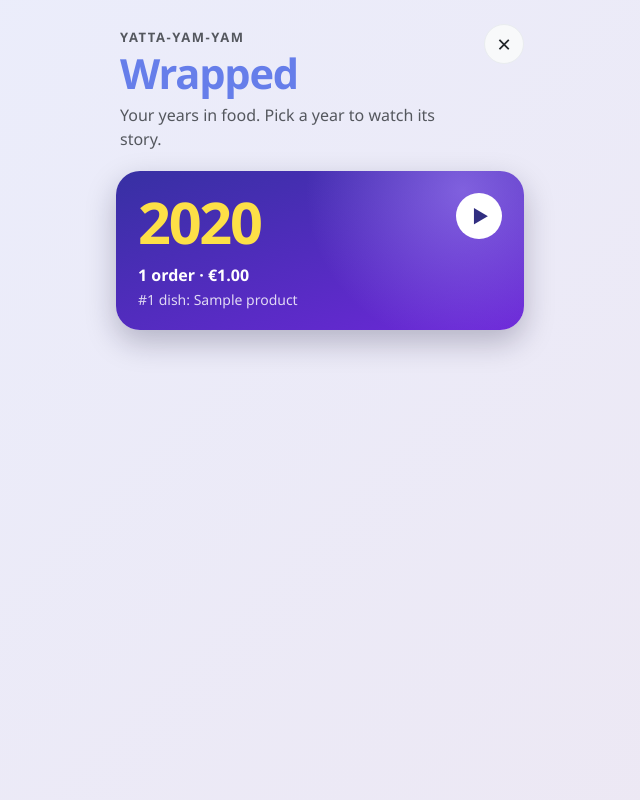
After one commit to Judgeman/Yatta-Yam-Yam, a Spring app: template src/main/resources/templates/wrapped-years.html in a window 1280 px wide. The commit adds this page. Shown: the whole page, without its empty margins (320-960 px from the left). Run offline with Thymeleaf, Linux system fonts and the light colour scheme; the template is opened without the code that fills it: most values are stand-ins (such as "Sample title", 1, 10 or a date in 2020); data that the repository does not hold is empty; some of the project's set-up classes (security, data sources, template engines, error pages and the like) are left out, and stand-ins take their place.

Commit message:
List all past years on /wrapped (1.12.0)
/wrapped is now an overview of all past years with orders, newest first:
one card per year with orders, total paid, the most popular dish and the
user's own orders and spending (WrappedService.getYearSummaries). A card
plays that year's story at /wrapped?year=YYYY. While no completed year
has orders yet, a card announces the running year for 1 January.

The running, a future, an invalid or a non-numeric year now leads back to
the overview instead of showing the past year or a 400 error. The story's
x and its last slide ("All years") lead to the overview; the overview's x
to the dashboard.

The January hint links straight to the past year's story and only shows
if that year has orders (one exists query, January only).

Co-Authored-By: Claude Opus 5.5 <noreply@anthropic.com>
Claude-Session: https://claude.ai/code/session_01Y8jVT8MZPaf3Q4CsTZQeG5

```diff
--- a/src/main/java/com/nameapp/repository/FoodOrderRepository.java
+++ b/src/main/java/com/nameapp/repository/FoodOrderRepository.java
@@ -22,6 +22,10 @@ public interface FoodOrderRepository extends JpaRepository<FoodOrder, Long> {
     List<FoodOrder> findByOrderDateBetweenAndStatusInOrderByOrderDateAscIdAsc(
             LocalDate from, LocalDate to, Collection<FoodOrder.OrderStatus> statuses);
 
+    // Wrapped: whether a year has orders in the given states (for the January hint)
+    boolean existsByOrderDateBetweenAndStatusIn(
+            LocalDate from, LocalDate to, Collection<FoodOrder.OrderStatus> statuses);
+
     // Wrapped: dates of all orders in the given states (to list the years with data)
     @Query("select distinct o.orderDate from FoodOrder o where o.status in :statuses")
     List<LocalDate> findOrderDatesByStatusIn(@Param("statuses") Collection<FoodOrder.OrderStatus> statuses);
--- a/src/main/resources/static/css/wrapped.css
+++ b/src/main/resources/static/css/wrapped.css
@@ -519,19 +519,116 @@
 .wr-btn-solid:hover { background: rgba(255, 255, 255, 0.88); color: #312e81; }
 .wr-btn[hidden] { display: none; }
 
-.wr-years {
-    margin-top: 10px;
-    font-size: 14px;
-    color: var(--wr-text-soft);
-}
-.wr-years a {
-    color: var(--wr-text);
-    font-weight: 700;
-    margin-left: 6px;
-}
 .wr-fine {
     margin: 8px 0 0;
     font-size: 12px;
     line-height: 1.4;
     color: rgba(255, 255, 255, 0.65);
 }
+
+/* ── Overview of all past years (/wrapped, wrapped-years.html) ──
+   The page itself follows the light/dark theme; each year is a card in a slide theme. */
+.wr-overview {
+    position: relative;
+    max-width: 440px;
+    margin: 0 auto;
+    padding: 28px 16px 40px;
+}
+.wr-overview-head {
+    padding: 0 52px 20px 4px;
+}
+.wr-overview-kicker {
+    font-size: 13px;
+    font-weight: 700;
+    letter-spacing: 0.12em;
+    text-transform: uppercase;
+    color: var(--bs-secondary-color);
+}
+.wr-overview-title {
+    font-size: 2.6rem;
+    font-weight: 900;
+    line-height: 1.05;
+    letter-spacing: -0.03em;
+    color: var(--yy-accent-text);
+    margin: 4px 0 8px;
+}
+.wr-overview-lead {
+    color: var(--bs-secondary-color);
+    margin: 0;
+}
+.wr-overview-close {
+    position: absolute;
+    top: 24px;
+    right: 16px;
+    width: 40px;
+    height: 40px;
+    display: flex;
+    align-items: center;
+    justify-content: center;
+    border-radius: 50%;
+    background: var(--yy-surface-muted);
+    border: 1px solid var(--yy-border-soft);
+    color: var(--bs-body-color);
+    font-size: 24px;
+    line-height: 1;
+    text-decoration: none;
+}
+.wr-overview-close:hover { color: var(--bs-body-color); background: var(--yy-border-soft); }
+
+.wr-year-card {
+    position: relative;
+    display: block;
+    margin-bottom: 14px;
+    padding: 22px 22px 20px;
+    border-radius: 24px;
+    background: var(--wr-rings), var(--wr-bg);
+    color: var(--wr-text);
+    text-decoration: none;
+    box-shadow: 0 12px 30px rgba(17, 12, 46, 0.25);
+    overflow: hidden;
+    transition: transform 0.2s, box-shadow 0.2s;
+}
+.wr-year-card:hover,
+.wr-year-card:focus-visible {
+    color: var(--wr-text);
+    transform: translateY(-2px);
+    box-shadow: 0 16px 36px rgba(17, 12, 46, 0.32);
+}
+.wr-year-card-year {
+    font-size: 3.6rem;
+    font-weight: 900;
+    line-height: 1;
+    letter-spacing: -0.04em;
+    color: var(--wr-accent);
+}
+.wr-year-card-facts {
+    margin-top: 12px;
+    font-weight: 700;
+}
+.wr-year-card-line {
+    margin-top: 2px;
+    font-size: 14px;
+    color: var(--wr-text-soft);
+    overflow-wrap: anywhere;
+}
+.wr-year-card-play {
+    position: absolute;
+    top: 22px;
+    right: 22px;
+    width: 46px;
+    height: 46px;
+    display: flex;
+    align-items: center;
+    justify-content: center;
+    border-radius: 50%;
+    background: #fff;
+    color: #312e81;
+    font-size: 18px;
+    padding-left: 3px;
+}
+.wr-year-card.is-empty {
+    cursor: default;
+}
+.wr-year-card.is-empty:hover {
+    transform: none;
+}
--- a/src/main/resources/templates/fragments/theme.html
+++ b/src/main/resources/templates/fragments/theme.html
@@ -11,12 +11,12 @@
     <link rel="stylesheet" th:href="@{/css/symbolics.css}"/>
     <script th:src="@{/js/theme.js}"></script>
     <!-- January only (wrappedYear from WrappedHintAdvice), for logged-in users, not on
-         /wrapped itself: a small hint at the bottom right linking to the year-end review.
-         A <template> is allowed in <head>; wrapped-hint.js places it in <body>. -->
-    <th:block th:if="${wrappedYear != null and user != null and wrapped == null}">
+         the Wrapped pages themselves: a small hint at the bottom right linking to the
+         past year's review. A <template> is allowed in <head>; wrapped-hint.js places it in <body>. -->
+    <th:block th:if="${wrappedYear != null and user != null and hideWrappedHint == null}">
         <template id="yy-wrapped-hint">
             <div class="wrapped-hint" th:data-year="${wrappedYear}">
-                <a th:href="@{/wrapped}" class="wrapped-hint-link"
+                <a th:href="@{/wrapped(year=${wrappedYear})}" class="wrapped-hint-link"
                    th:title="'Your ' + ${wrappedYear} + ' Wrapped'">
                     <span class="wrapped-hint-icon" aria-hidden="true">🎁</span>
                     <span class="wrapped-hint-text" th:text="'Your ' + ${wrappedYear} + ' Wrapped'">Your Wrapped</span>
--- /dev/null
+++ b/src/main/resources/templates/wrapped-years.html
@@ -0,0 +1,51 @@
+<!DOCTYPE html>
+<html lang="en" xmlns:th="http://www.thymeleaf.org">
+<head>
+    <meta charset="UTF-8"/>
+    <link rel="icon" type="image/svg+xml" href="/images/favicon.svg"/>
+    <meta name="viewport" content="width=device-width, initial-scale=1, viewport-fit=cover"/>
+    <title>Wrapped – Yatta-Yam-Yam</title>
+    <link rel="stylesheet" href="https://cdn.jsdelivr.net/npm/bootstrap@5.3.3/dist/css/bootstrap.min.css"/>
+    <link rel="stylesheet" th:href="@{/css/style.css}"/>
+    <link rel="stylesheet" th:href="@{/css/wrapped.css}"/>
+    <th:block th:replace="~{fragments/theme :: head}"></th:block>
+</head>
+<body class="wr-body">
+
+<!-- All past years with orders (WrappedService.getYearSummaries); each card plays
+     that year's story on /wrapped?year=… -->
+<main class="wr-overview">
+    <a th:href="@{/orders/dashboard}" class="wr-overview-close" aria-label="Close and go to the dashboard">&times;</a>
+
+    <header class="wr-overview-head">
+        <div class="wr-overview-kicker">Yatta-Yam-Yam</div>
+        <h1 class="wr-overview-title">Wrapped</h1>
+        <p class="wr-overview-lead">Your years in food. Pick a year to watch its story.</p>
+    </header>
+
+    <a th:each="s, iter : ${summaries}" th:href="@{/wrapped(year=${s.year})}" class="wr-year-card"
+       th:classappend="${ {'wr-theme-indigo','wr-theme-sunset','wr-theme-ocean','wr-theme-berry','wr-theme-forest','wr-theme-night'}[iter.index % 6] }"
+       th:aria-label="'Watch Wrapped ' + ${s.year}">
+        <span class="wr-year-card-play" aria-hidden="true">▶</span>
+        <div class="wr-year-card-year" th:text="${s.year}">2025</div>
+        <div class="wr-year-card-facts">
+            <span th:text="${#numbers.formatInteger(s.overall.orderCount,1,'COMMA')} + (${s.overall.orderCount == 1} ? ' order' : ' orders')">0 orders</span>
+            · <span th:text="'€' + ${#numbers.formatDecimal(s.overall.totalPaid,1,'COMMA',2,'POINT')}">€0.00</span>
+        </div>
+        <div class="wr-year-card-line" th:if="${s.overall.topProduct != null}"
+             th:text="'#1 dish: ' + ${s.overall.topProduct.name}">#1 dish: Dish</div>
+        <div class="wr-year-card-line" th:if="${!s.me.empty}"
+             th:text="'You: ' + ${s.me.orderCount} + (${s.me.orderCount == 1} ? ' order' : ' orders') + ' · €' + ${#numbers.formatDecimal(s.me.spent,1,'COMMA',2,'POINT')}">You: 0 orders · €0.00</div>
+        <div class="wr-year-card-line" th:if="${s.me.empty}">You didn't order that year</div>
+    </a>
+
+    <!-- No completed year yet -->
+    <div th:if="${summaries.empty}" class="wr-year-card wr-theme-night is-empty">
+        <div class="wr-year-card-year" th:text="${nextYear}">2026</div>
+        <div class="wr-year-card-facts">Coming on 1 January <span th:text="${nextYear + 1}">2027</span></div>
+        <div class="wr-year-card-line">Once the year is over, its story will be waiting here.</div>
+    </div>
+</main>
+
+</body>
+</html>
```
Also changed, not shown: TECHNICAL_DOCS.md (+9 -4 lines), TECHNICAL_DOCS_EN.md (+9 -4 lines), src/main/java/com/nameapp/config/WrappedHintAdvice.java (+13 -5 lines), src/main/java/com/nameapp/controller/WrappedController.java (+24 -10 lines), src/main/java/com/nameapp/service/WrappedService.java (+36 -2 lines), src/main/resources/templates/wrapped.html (+2 -8 lines).
